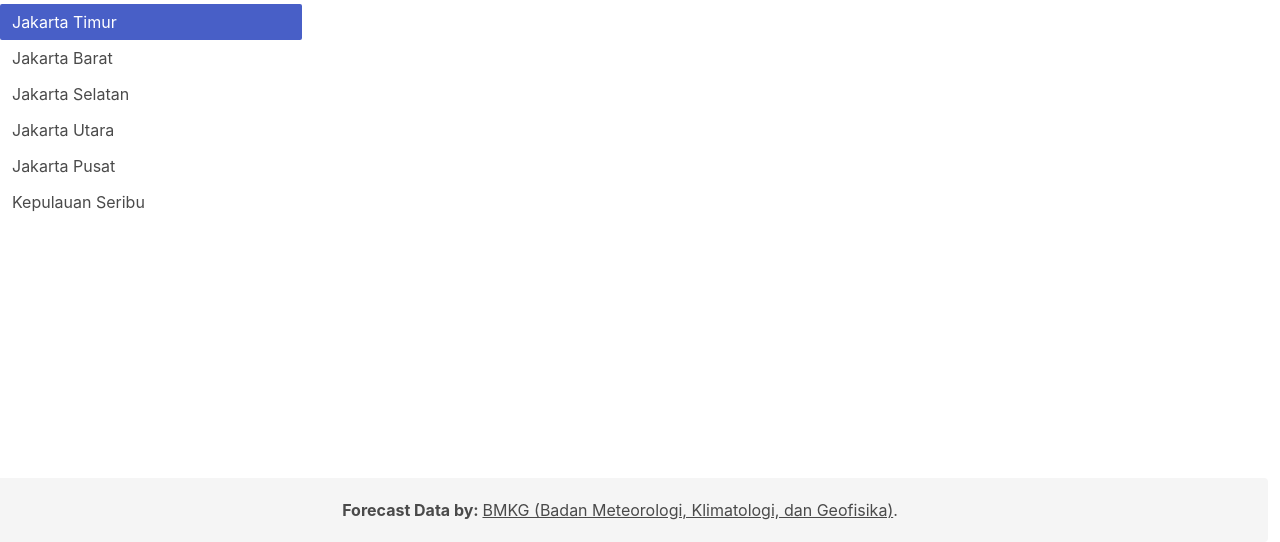
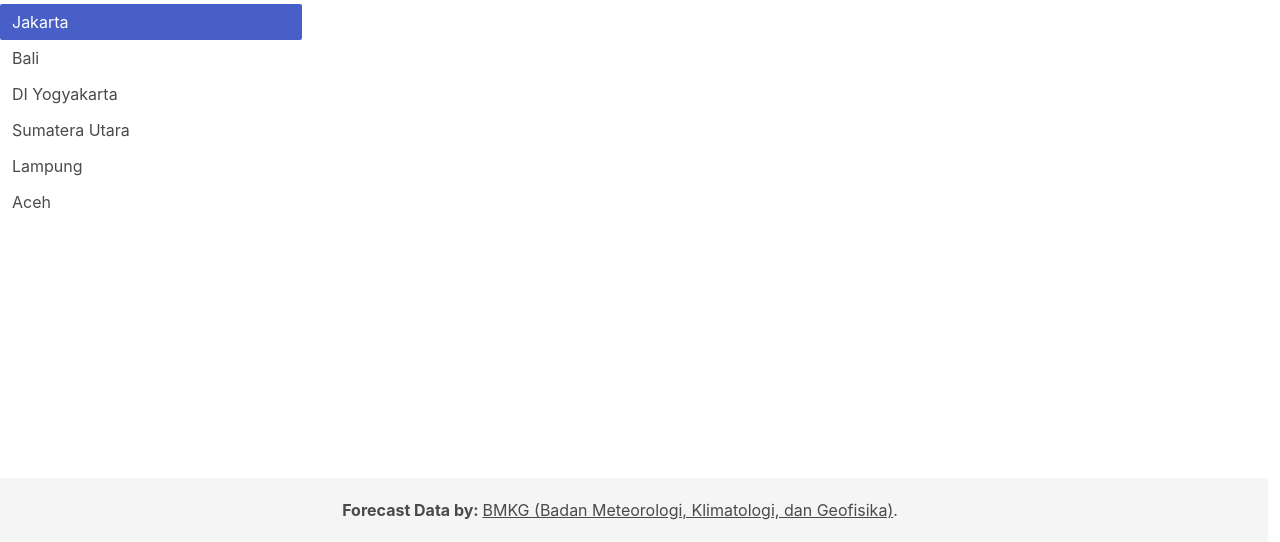
Before and after one commit to onesinus/weather-forecast, a website built with webpack: page src/template.html in a window 1280 px wide. Shown: the part 258-800 px from the top of the page. Built offline with nearby package versions, Linux system fonts and the light colour scheme.

Commit message:
Ubah menu jadi beberapa provinsi diindonesia

```diff
--- a/src/components/menu-left.js
+++ b/src/components/menu-left.js
@@ -4,12 +4,12 @@ class MenuLeft extends HTMLElement{
             <img src="../icon.png" alt="Logo">
             <aside class="menu">
                 <ul class="menu-list">
-                <li><a class="is-active">Jakarta Timur</a></li>
-                <li><a>Jakarta Barat</a></li>
-                <li><a>Jakarta Selatan</a></li>
-                <li><a>Jakarta Utara</a></li>
-                <li><a>Jakarta Pusat</a></li>
-                <li><a>Kepulauan Seribu</a></li>
+                <li><a class="is-active">Jakarta</a></li>
+                <li><a>Bali</a></li>
+                <li><a>DI Yogyakarta</a></li>
+                <li><a>Sumatera Utara</a></li>
+                <li><a>Lampung</a></li>
+                <li><a>Aceh</a></li>
                 </ul>
             </aside>
         `;
--- a/src/template.html
+++ b/src/template.html
@@ -5,7 +5,7 @@
         <meta name="viewport" content="width=device-width, initial-scale=1.0">
         <meta http-equiv="X-UA-Compatible" content="ie=edge">
         <link rel="icon" href="../icon.png" type="image/png">
-        <title>Jakarta Weather Forecast</title>
+        <title>Weather Forecast</title>
     </head>
     <body>
         <div class="columns is-mobile">
```
